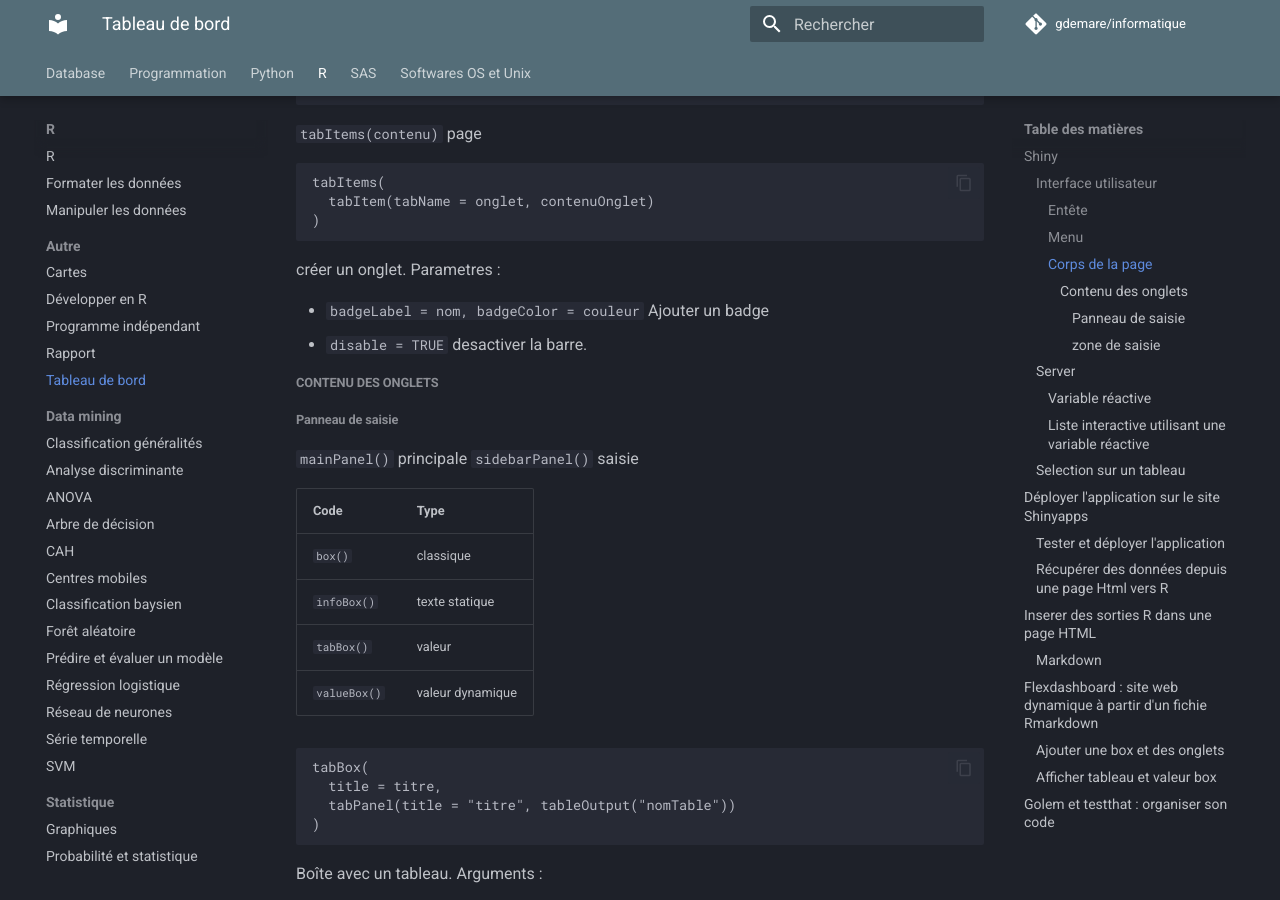
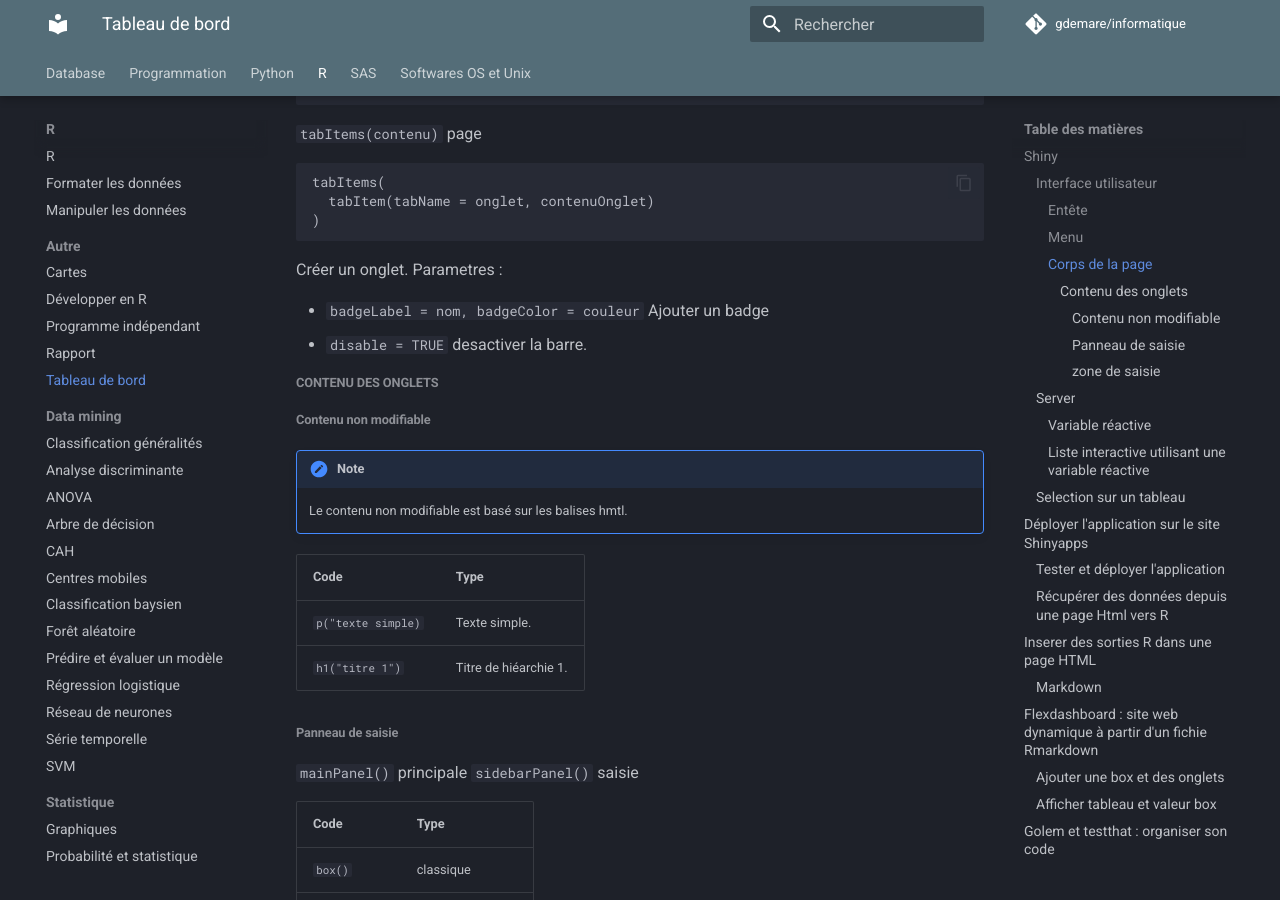
Before and after one commit to gdemare/Informatique, an MkDocs documentation site: the page built from docs/r/tableau-de-bord_r.md, in a window 1280 px wide and 900 px high, scrolled down 1075 px. Built offline with MkDocs 1.6.1 and Material for MkDocs 9.7.7, drawn with Linux system fonts in a browser that asks for light colours; comment, search, counter and statistics services are not loaded.

Commit message:
Update tableau-de-bord_r.md

````diff
--- a/docs/r/tableau-de-bord_r.md
+++ b/docs/r/tableau-de-bord_r.md
@@ -53,12 +53,22 @@ tabItems(
   tabItem(tabName = onglet, contenuOnglet)
 )
 ```
-créer un onglet. Parametres :
+Créer un onglet. Parametres :
 
 * `badgeLabel = nom, badgeColor = couleur` Ajouter un badge
 * `disable = TRUE` desactiver la barre.
 
 ##### Contenu des onglets
+
+###### Contenu non modifiable
+
+!!! note
+	Le contenu non modifiable est basé sur les balises hmtl.
+
+Code           		| Type
+--------------------|-----------------
+`p("texte simple)`  | Texte simple.
+`h1("titre 1")`     | Titre de hiéarchie 1.
 
 ###### Panneau de saisie
 
````
